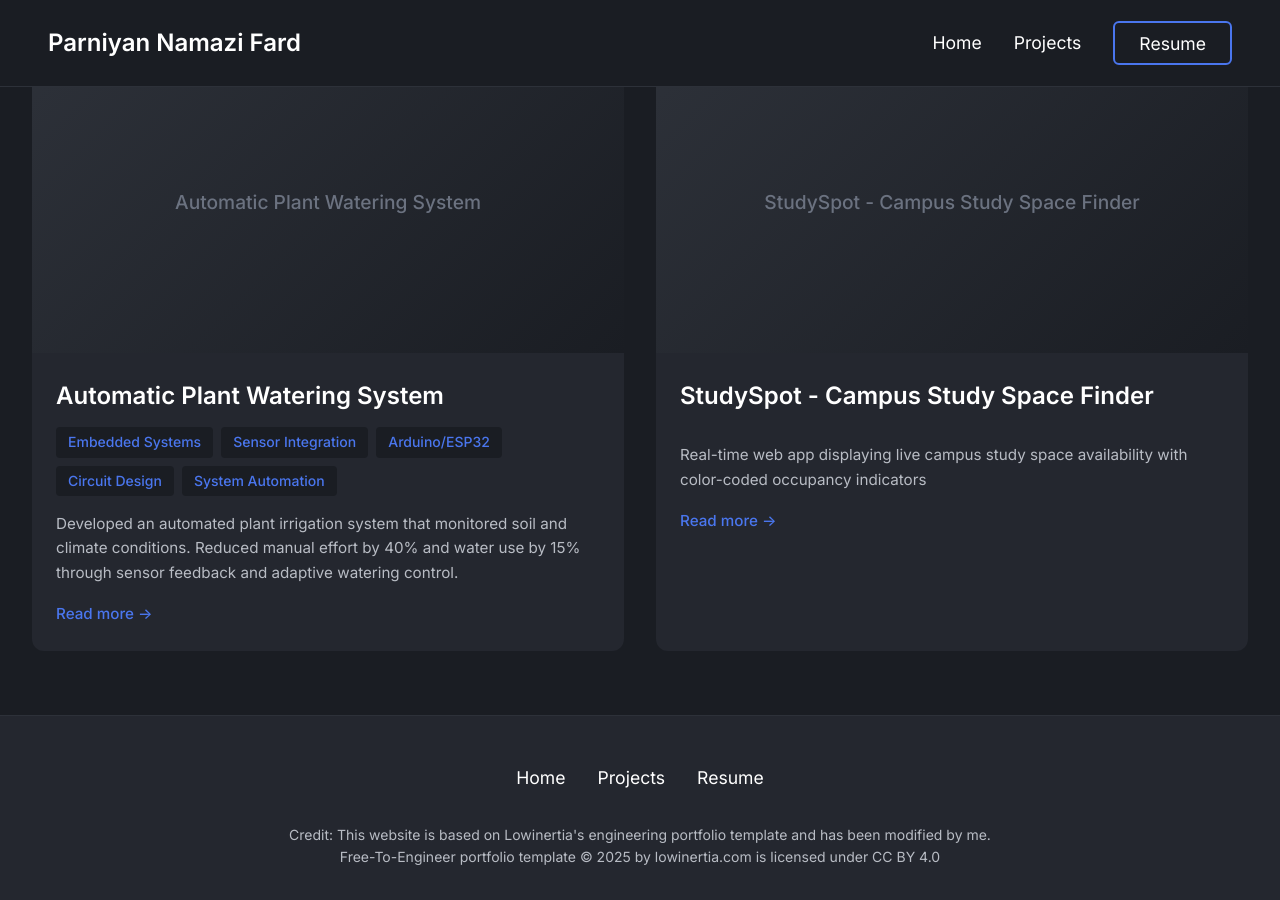
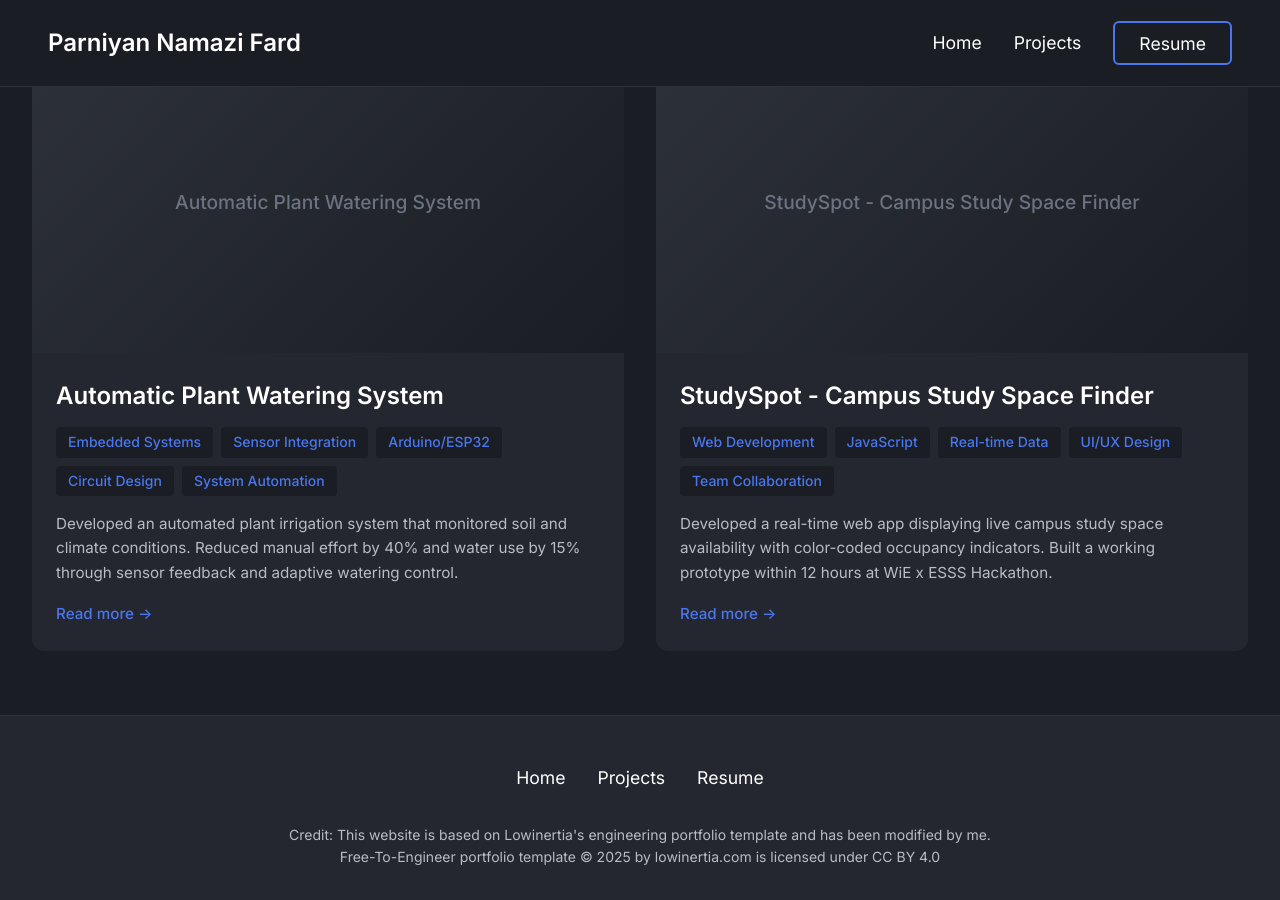
Before and after one commit to parniyannf/parniyannamazifard.github.io, a Jekyll site: the page built from index.html, in a window 1280 px wide and 900 px high, scrolled down 2168 px. Built offline with Jekyll 4.4.1, drawn with Linux system fonts in a browser that asks for light colours.

Commit message:
Refactor index.md layout and improve project description
Updated layout to default and added tags for better categorization. Enhanced project description for clarity.

```diff
--- a/_projects/studyspot/index.md
+++ b/_projects/studyspot/index.md
@@ -1,15 +1,16 @@
 ---
-layout: post
+layout: default
 title: StudySpot - Campus Study Space Finder
-description: Real-time web app displaying live campus study space availability with color-coded occupancy indicators
-skills:
+tags:
   - Web Development
   - JavaScript
   - Real-time Data
   - UI/UX Design
   - Team Collaboration
-main-image: /assets/projects/studyspot/main.jpg
+description: Developed a real-time web app displaying live campus study space availability with color-coded occupancy indicators. Built a working prototype within 12 hours at WiE x ESSS Hackathon.
 ---
+
+# StudySpot - Campus Study Space Finder
 
 ## Overview
 Developed a real-time web application that displays live campus study space availability using color-coded occupancy indicators and user-submitted updates. Built as part of the WiE x ESSS Hackathon.
@@ -25,6 +26,7 @@ Developed a real-time web application that displays live campus study space avai
 - **Campus map integration** - Visual location of study spaces
 
 ## Development Process
+
 ### Hackathon Challenge
 - **Time constraint:** 12 hours
 - **Team size:** 4 members
```
